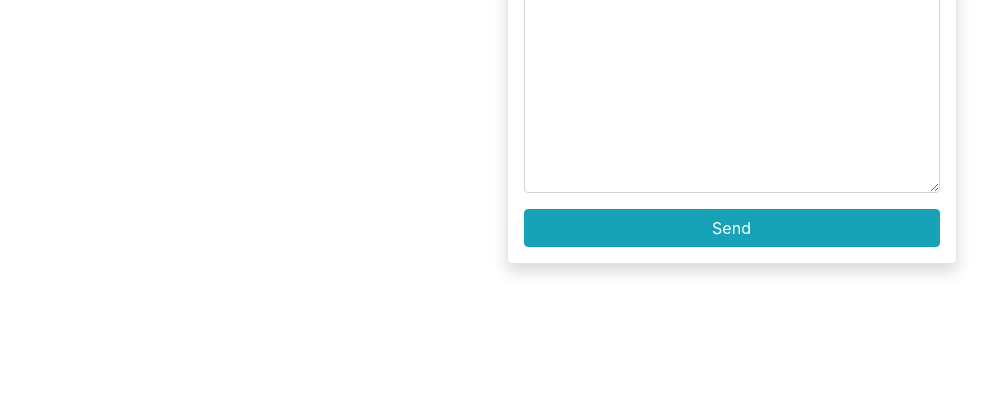
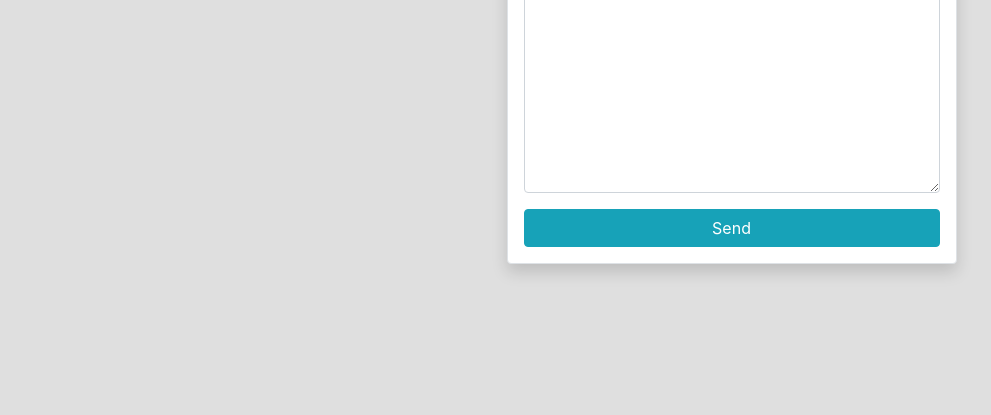
Before and after one commit to JavierManc/ddi-dam2, a plain HTML site: page ejercicio-site1/contact.html in a window 1280 px wide. Shown: the part 385-800 px from the top of the page, without its empty margins (123-1114 px from the left). Drawn offline with nearby package versions, Linux system fonts and the light colour scheme.

Commit message:
Añadido color de fondo en contact

```diff
--- a/ejercicio-site1/contact.html
+++ b/ejercicio-site1/contact.html
@@ -7,6 +7,10 @@
     <link rel="stylesheet" href="https://stackpath.bootstrapcdn.com/bootstrap/4.3.1/css/bootstrap.min.css" integrity="sha384-ggOyR0iXCbMQv3Xipma34MD+dH/1fQ784/j6cY/iJTQUOhcWr7x9JvoRxT2MZw1T" crossorigin="anonymous">
 
     <style>
+        body{
+            background-color: rgb(223, 223, 223);
+        }
+
         .abs-center {
             position: relative;
             display: flex;
```
